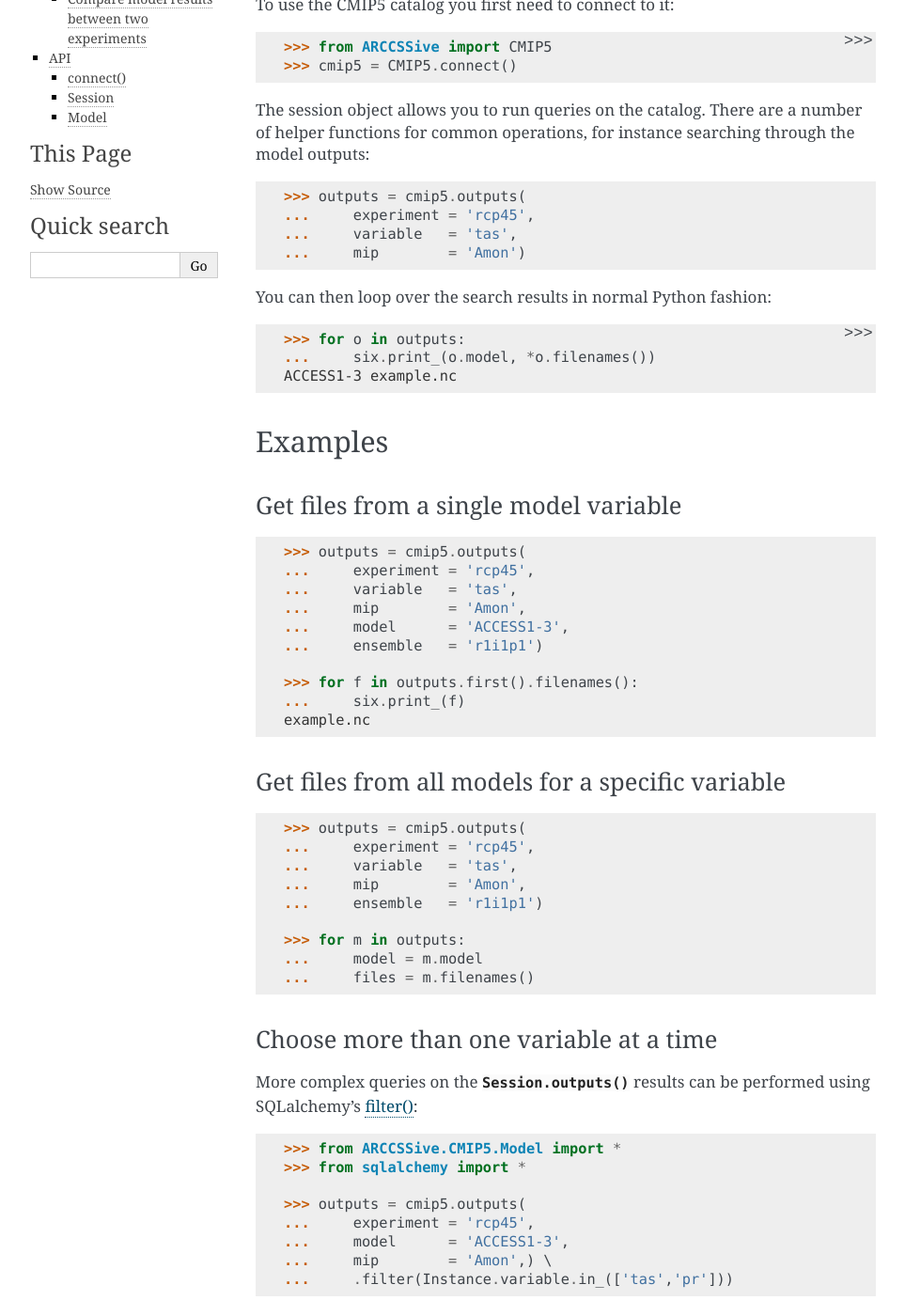
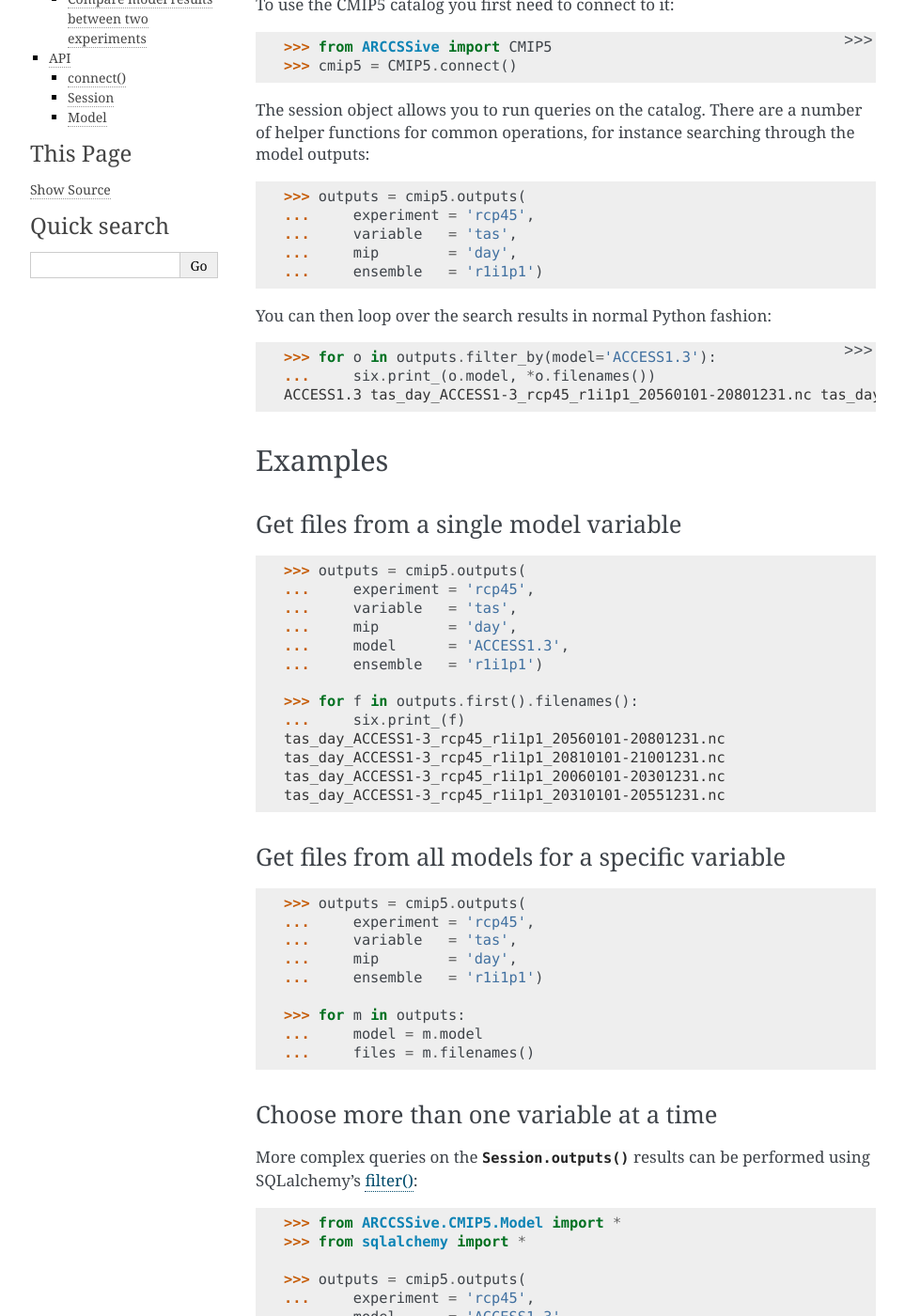
Before and after one commit to coecms/ARCCSSive, a Sphinx documentation site: the page built from docs/CMIP5.rst, in a window 1280 px wide and 1400 px high, scrolled down 358 px. Shown: the whole window at 94% size, without its empty margins (148-1111 px from the left). Built offline with Sphinx 7.4.7, drawn with Linux system fonts in a browser that asks for light colours; the version number could not be read and is left out.

Commit message:
Updating docs

```diff
--- a/conftest.py
+++ b/conftest.py
@@ -12,7 +12,7 @@ from ARCCSSive.db import *
 
 @pytest.fixture(scope='session')
 def database():
-    engine = connect(echo=True)
+    engine = connect(echo=False)
     engine.connect()
 
     yield Session
--- a/docs/CMIP5.rst
+++ b/docs/CMIP5.rst
@@ -36,13 +36,15 @@ model outputs:
     >>> outputs = cmip5.outputs(
     ...     experiment = 'rcp45',
     ...     variable   = 'tas',
-    ...     mip        = 'Amon')
+    ...     mip        = 'day',
+    ...     ensemble   = 'r1i1p1')
 
 You can then loop over the search results in normal Python fashion::
 
-    >>> for o in outputs:
+    >>> for o in outputs.filter_by(model='ACCESS1.3'):
     ...     six.print_(o.model, *o.filenames())
-    ACCESS1-3 example.nc
+    ACCESS1.3 tas_day_ACCESS1-3_rcp45_r1i1p1_20560101-20801231.nc tas_day_ACCESS1-3_rcp45_r1i1p1_20810101-21001231.nc tas_day_ACCESS1-3_rcp45_r1i1p1_20060101-20301231.nc tas_day_ACCESS1-3_rcp45_r1i1p1_20310101-20551231.nc
+
 
 Examples
 --------
@@ -55,13 +57,16 @@ Get files from a single model variable
     >>> outputs = cmip5.outputs(
     ...     experiment = 'rcp45',
     ...     variable   = 'tas',
-    ...     mip        = 'Amon',
-    ...     model      = 'ACCESS1-3',
+    ...     mip        = 'day',
+    ...     model      = 'ACCESS1.3',
     ...     ensemble   = 'r1i1p1')
 
     >>> for f in outputs.first().filenames():
     ...     six.print_(f)
-    example.nc
+    tas_day_ACCESS1-3_rcp45_r1i1p1_20560101-20801231.nc
+    tas_day_ACCESS1-3_rcp45_r1i1p1_20810101-21001231.nc
+    tas_day_ACCESS1-3_rcp45_r1i1p1_20060101-20301231.nc
+    tas_day_ACCESS1-3_rcp45_r1i1p1_20310101-20551231.nc
 
 
 Get files from all models for a specific variable
@@ -72,7 +77,7 @@ Get files from all models for a specific variable
     >>> outputs = cmip5.outputs(
     ...     experiment = 'rcp45',
     ...     variable   = 'tas',
-    ...     mip        = 'Amon',
+    ...     mip        = 'day',
     ...     ensemble   = 'r1i1p1')
 
     >>> for m in outputs:
```
Also changed, not shown: 1 other file.
